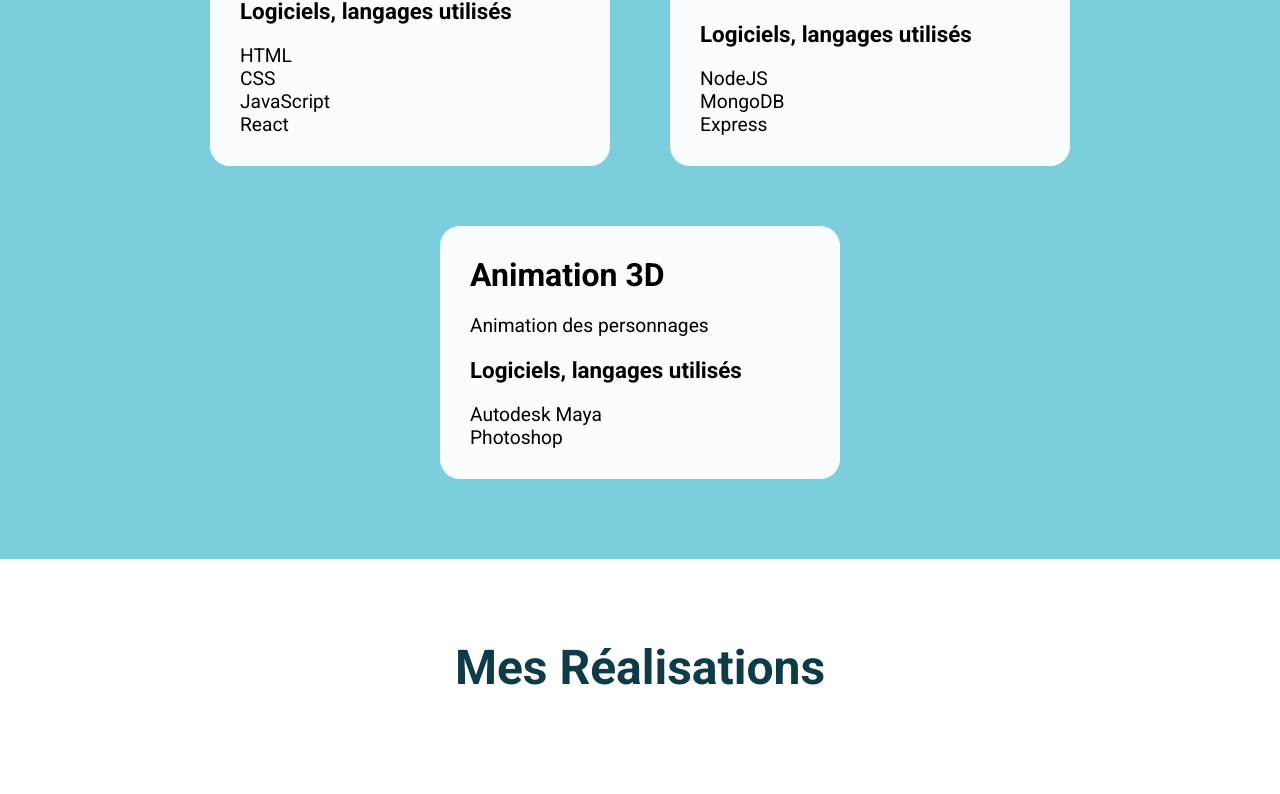
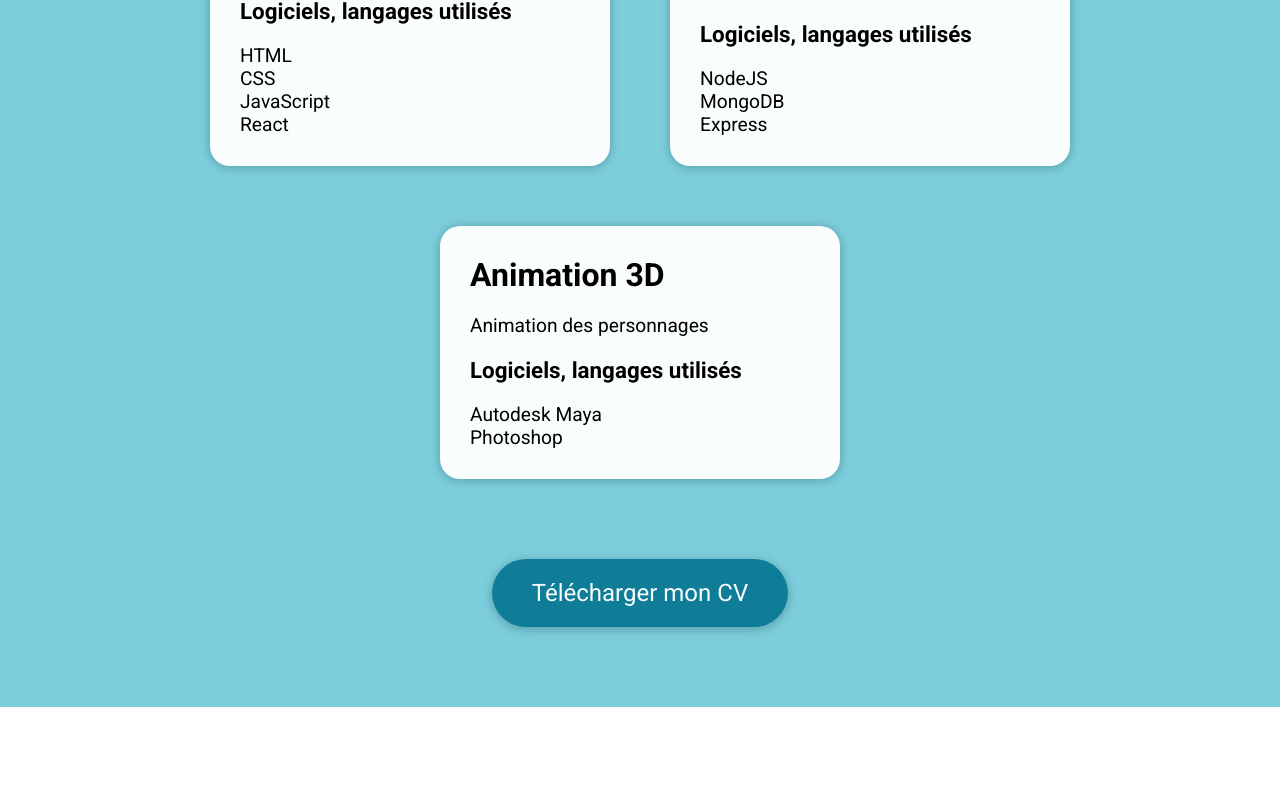
Before and after one commit to Juju8888A/Portfolio, a React (Create React App) app: page / in a window 1280 px wide. Shown: the part 2272-3066 px from the top of the page. Built offline with nearby package versions, Linux system fonts and the light colour scheme; a web font is replaced by a local one.

Commit message:
création du bouton Télécharger mon cv

```diff
--- a/package.json
+++ b/package.json
@@ -12,6 +12,7 @@
     "@testing-library/react": "^13.4.0",
     "@testing-library/user-event": "^13.5.0",
     "axios": "^1.7.2",
+    "js-file-download": "^0.4.12",
     "react": "^18.3.1",
     "react-dom": "^18.3.1",
     "react-router-dom": "^6.24.1",
--- /dev/null
+++ b/src/components/DownloadButton.jsx
@@ -0,0 +1,26 @@
+import React from "react";
+import axios from "axios";
+import fileDownload from "js-file-download";
+
+const DownloadButton = ({ fileUrl, fileName }) => {
+  const handleDownload = async () => {
+    try {
+      const response = await axios.get(fileUrl, {
+        responseType: "blob",
+      });
+      fileDownload(response.data, fileName);
+    } catch (error) {
+      console.error("Error downloading the file", error);
+    }
+  };
+
+  return (
+    <div className="cv-button">
+      <button id="buttonCV" onClick={handleDownload} className="download-btn">
+        Télécharger mon CV
+      </button>
+    </div>
+  );
+};
+
+export default DownloadButton;
--- a/src/components/Skill.jsx
+++ b/src/components/Skill.jsx
@@ -2,7 +2,7 @@ import React from 'react';
 
 const Skill = ( {title, description, otherTitle, skills} ) => {
     return (
-        <div class="skills-card">
+        <div className="skills-card">
             <h3>{title}</h3>
             <p>{description}</p>
             <h4>{otherTitle}</h4>
--- a/src/components/Skills.jsx
+++ b/src/components/Skills.jsx
@@ -1,5 +1,13 @@
 import React from 'react';
 import Skill from './Skill';
+import DownloadButton from './DownloadButton';
+import { FontAwesomeIcon } from "@fortawesome/react-fontawesome";
+import {
+  faComputer,
+  faServer,
+  faFilm,
+} from "@fortawesome/free-solid-svg-icons";
+
 
 
 const Skills = () => {
@@ -7,6 +15,7 @@ const Skills = () => {
     const frontendSkills = ["HTML", "CSS", "JavaScript", "React"];
     const backendSkills = ["NodeJS", "MongoDB", "Express"]
     const animationSkills = ["Autodesk Maya", "Photoshop"]
+    const cvUrl = "/assets/cv_jourdan_juliette_2024.pdf";
 
 
     return (
@@ -18,6 +27,7 @@ const Skills = () => {
             <Skill title="Développement back-end" description="Création d'un serveur, sécurisation des données" otherTitle="Logiciels, langages utilisés" skills={backendSkills}/>
             <Skill title="Animation 3D" description="Animation des personnages" otherTitle="Logiciels, langages utilisés" skills={animationSkills}/>
             </div>
+            <DownloadButton fileUrl={cvUrl} fileName="cv_juliette_jourdan.pdf" />
         </section>
     );
 };
--- a/src/styles/components/_skills.scss
+++ b/src/styles/components/_skills.scss
@@ -3,7 +3,7 @@
   padding: 80px 0;
 
   h2 {
-    color: #f2fafb;
+    color: #fafdfe;
     margin-bottom: 80px;
   }
 }
@@ -24,6 +24,7 @@
     background-color: #fafdfe;
     padding: 30px;
     border-radius: 20px;
+    box-shadow: 0px 1px 10px 1px rgba(13, 60, 72, 0.3);
 
     h3 {
       font-size: 2rem;
@@ -43,3 +44,26 @@
     }
   }
 }
+
+.cv-button {
+  display: flex;
+  flex-direction: row;
+  margin-top: 80px;
+
+  #buttonCV {
+    background-color: #107d98;
+    color: #fafdfe;
+    cursor: pointer;
+    margin: auto;
+    padding: 20px 40px;
+    font-family: "Roboto", serif;
+    font-size: 1.5rem;
+    border-radius: 40px;
+    border: none;
+    transition: background-color 0.5s ease;
+    box-shadow: 0px 2px 10px 1px rgba(13, 60, 72, 0.3);
+  }
+  #buttonCV:hover {
+    background-color: #29a2c0;
+  }
+}
```
Also changed, not shown: 2 other files (tests, documents, lock files or other folders).
